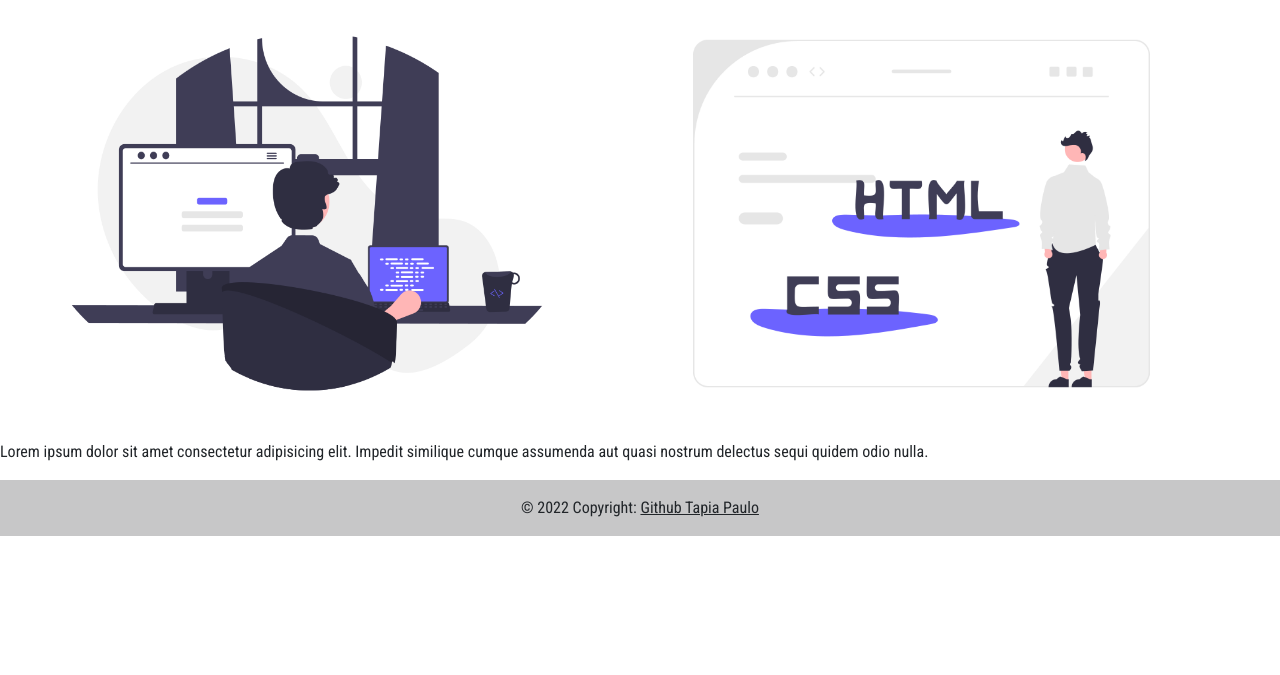
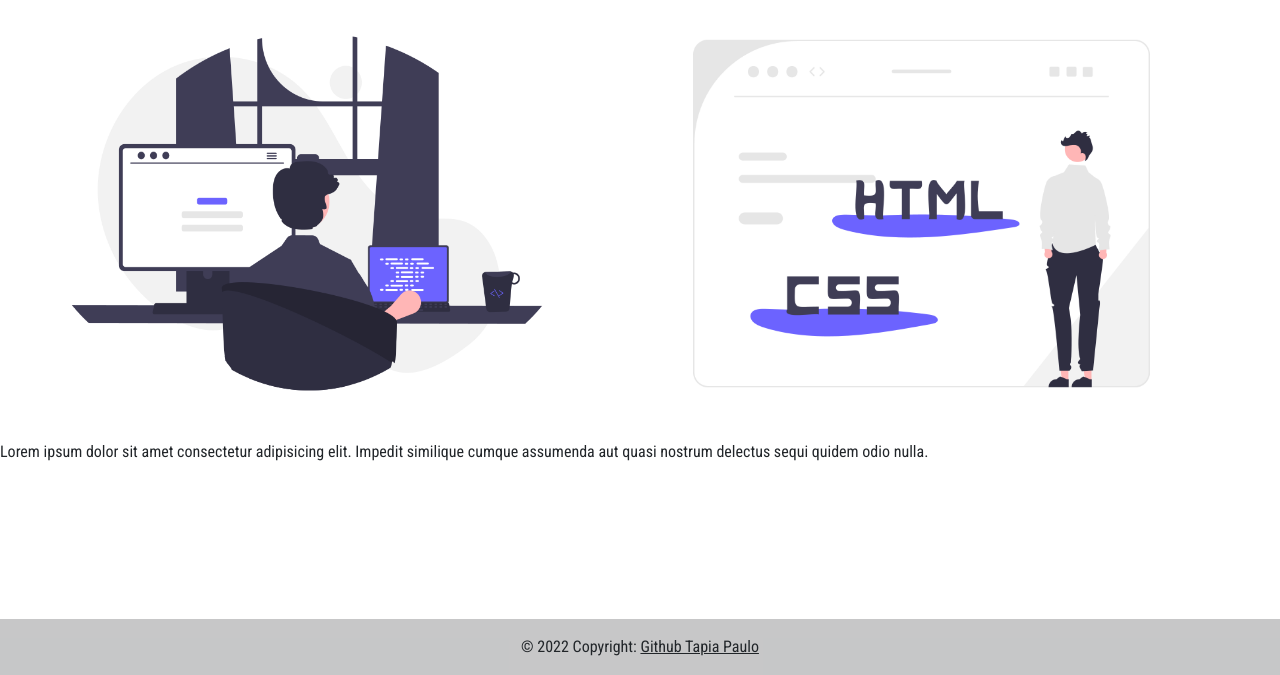
Before and after one commit to TapiaPaulo/Segunda-pre-entrega, a plain HTML site: page index.html in a window 1280 px wide. Shown: the part 125-800 px from the top of the page. Drawn offline with nearby package versions, Linux system fonts and the light colour scheme.

Commit message:
fix footer

```diff
--- a/css/style.css
+++ b/css/style.css
@@ -3,6 +3,21 @@
     padding: 0;
     font-family: 'IBM Plex Sans', sans-serif;
     font-family: 'Roboto Condensed', sans-serif;
+}
+
+body {
+    display: flex;
+    flex-direction: column;
+    min-height: 100vh;
+    margin: 0;
+}
+main {
+    flex: 1 3 0;
+}
+
+header {
+    min-height: 50px;
+
 }
 
 
@@ -132,12 +147,9 @@ img {
     margin-top: 200px;
 }
 
+
 footer {
-    align-self: flex-end;
+    display: flex;
+    flex-direction: column;
+    width: 100%;
 }
-
-@media screen and (min-width: 768px) {
-    .img_principal {
-       ;
-    }
-}
```
